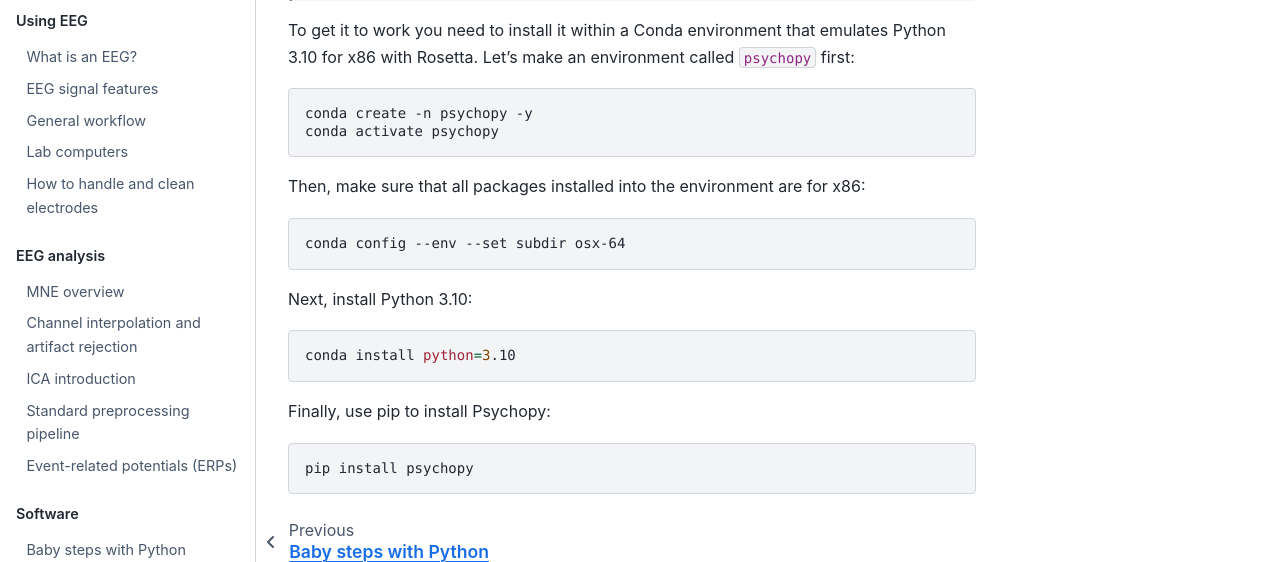
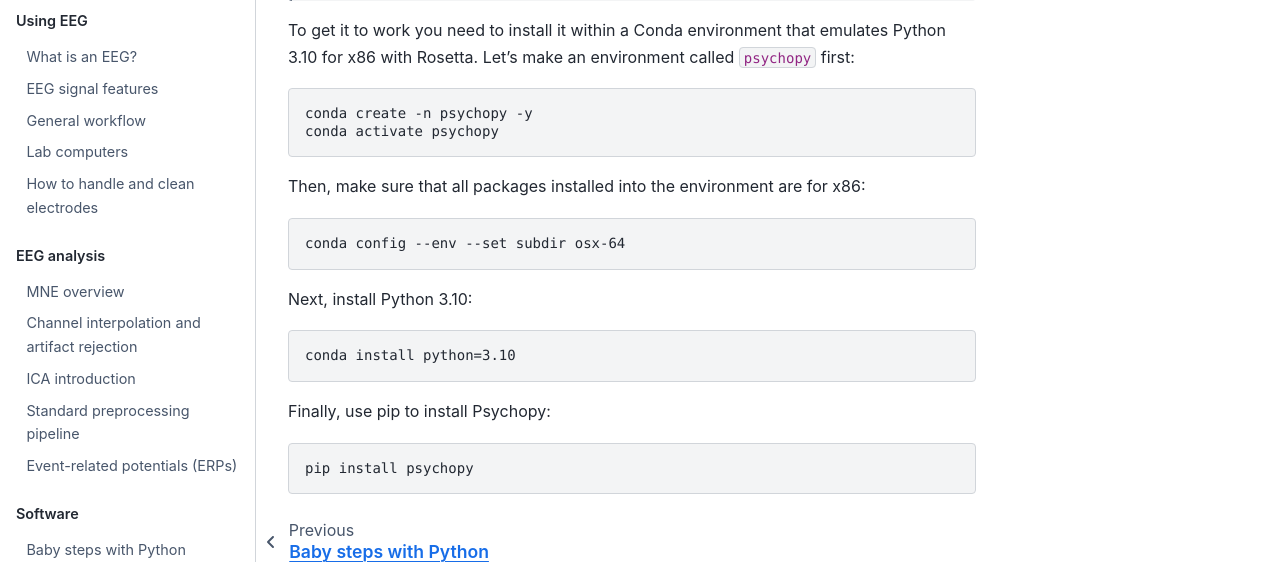
Before and after one commit to pelnapowaga/anlab-bible, a Jupyter Book: the page built from software/psychopy.md, in a window 1280 px wide and 988 px high. Shown: the part 336-898 px from the top of the window. Built offline with Jupyter Book 1.0.4 settings and Sphinx 7.4.7 and the Sphinx Book theme 1.1.4, drawn with Linux system fonts in a browser that asks for light colours.

Commit message:
change to console

````diff
--- a/software/psychopy.md
+++ b/software/psychopy.md
@@ -6,25 +6,25 @@
 
 To get it to work you need to install it within a Conda environment that emulates Python 3.10 for x86 with Rosetta. Let's make an environment called `psychopy` first:
 
-```shell
+```console
 conda create -n psychopy -y
 conda activate psychopy
 ```
 
 Then, make sure that all packages installed into the environment are for x86:
 
-```shell
+```console
 conda config --env --set subdir osx-64
 ```
 
 Next, install Python 3.10:
 
-```shell
+```console
 conda install python=3.10
 ```
 
 Finally, use pip to install Psychopy:
 
-```shell
+```console
 pip install psychopy
 ```
````
